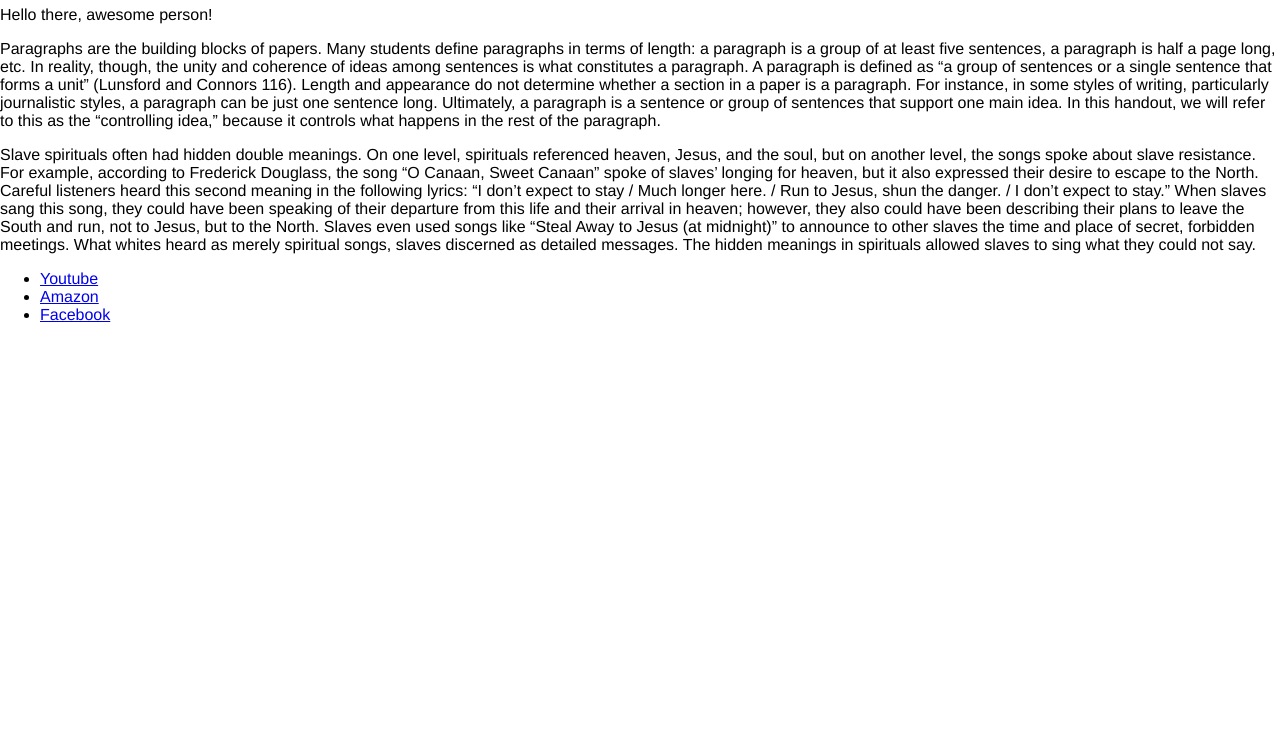
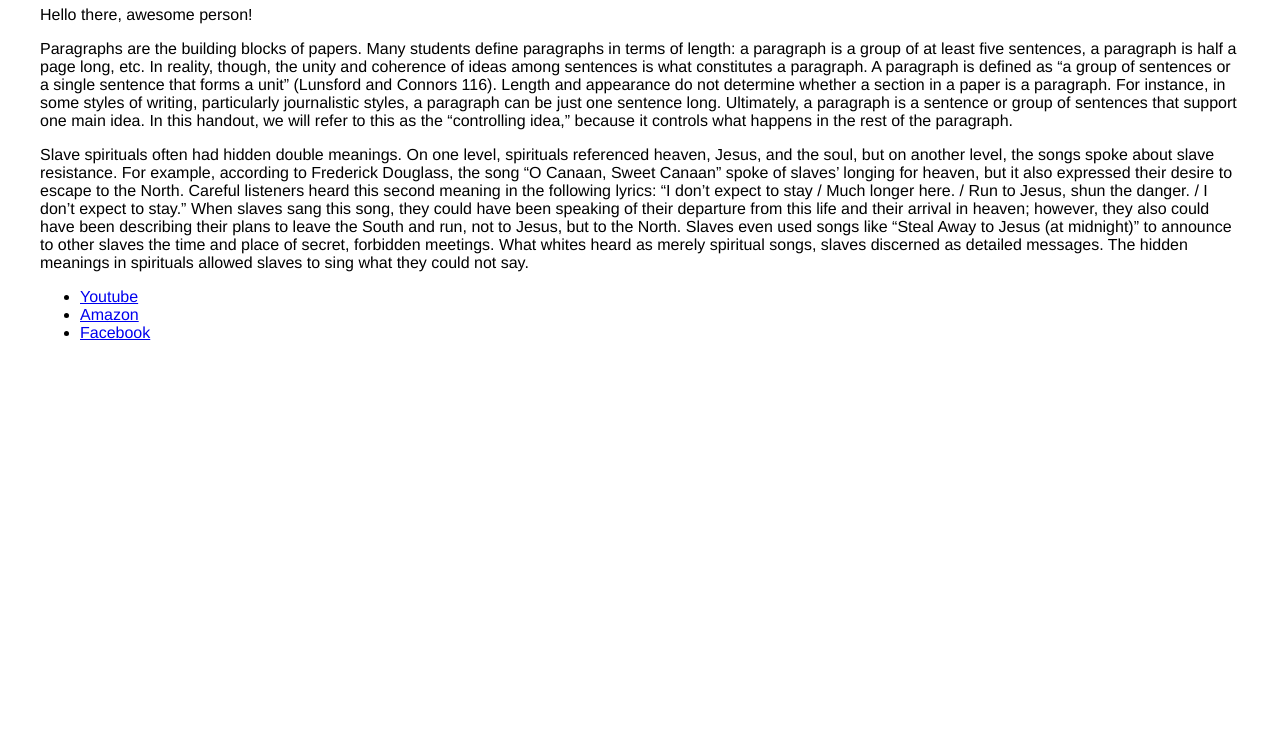
Before and after one commit to GiveItAShott/WebsiteTest1, a plain HTML site: page index.html in a window 1280 px wide. Shown: the part 52-800 px from the top of the page. Drawn offline with Linux system fonts and the light colour scheme.

Commit message:
Update style.css

```diff
--- a/style.css
+++ b/style.css
@@ -1,5 +1,5 @@
 body {
   margin: 0 auto;
-  max-width: 100em;
+  max-width: 75em;
   font-family: "Helvetica", "Arial", sans-serif;
 }
```
